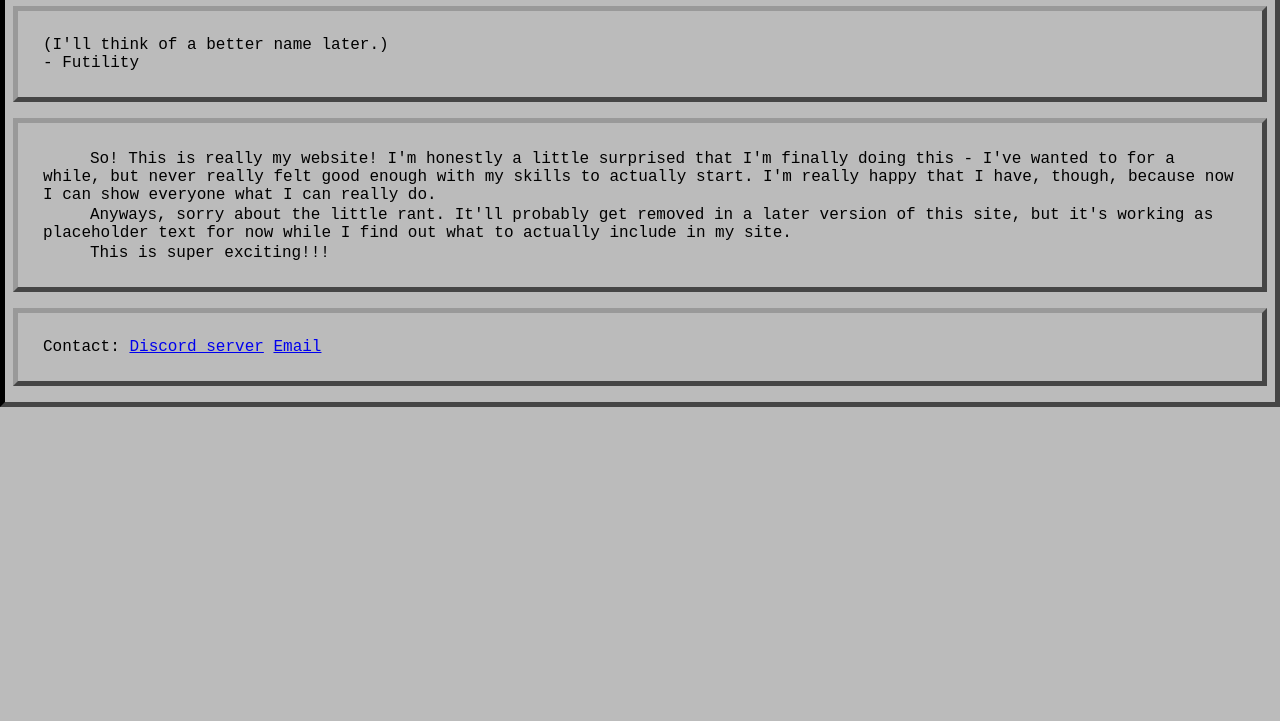
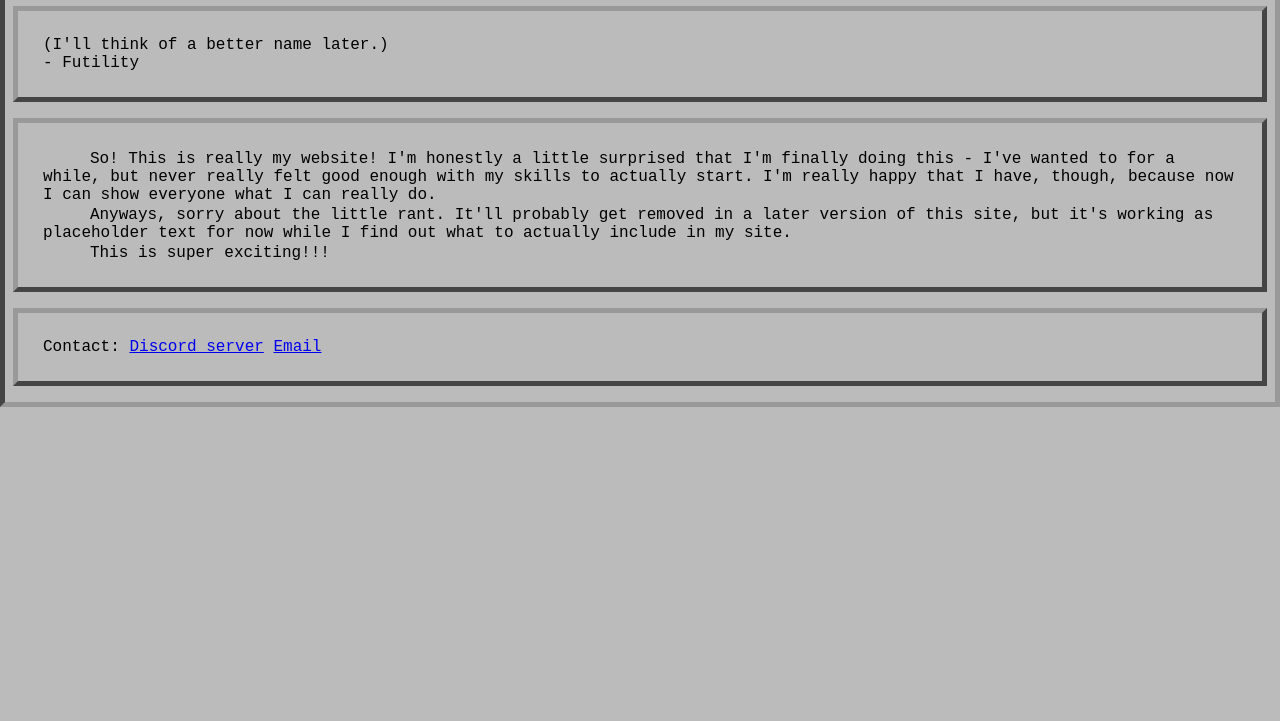
Before and after one commit to Fufutility/futility, a plain HTML site: page index.html in a window 1280 px wide. Shown: the part 79-800 px from the top of the page. Drawn offline with Linux system fonts and the light colour scheme.

Commit message:
Update styles.css

```diff
--- a/styles.css
+++ b/styles.css
@@ -2,7 +2,7 @@ html {
 	background: #BBB;
  	font-size: 100%;
  	font-family: Courier New;
-	border: inset 5px #454545;
+	border: inset 5px #999;
 }
 
 p {
```
